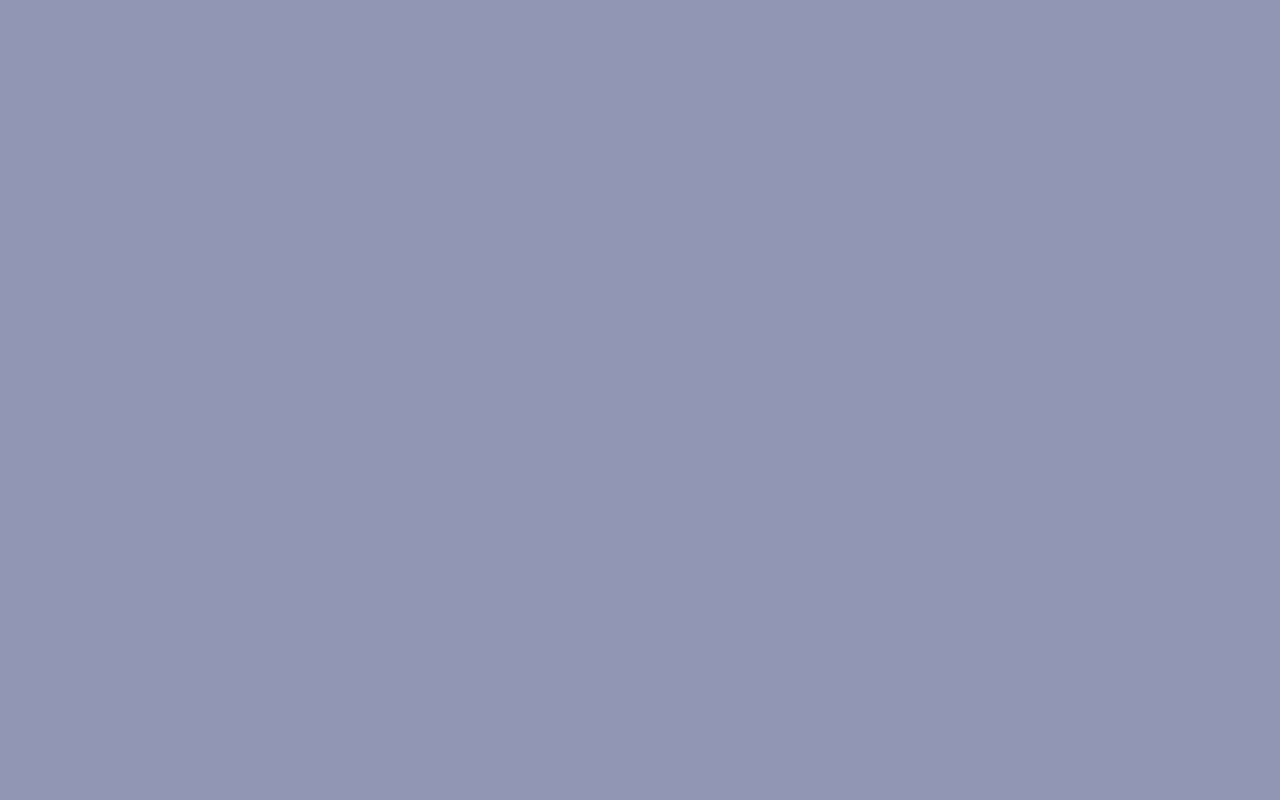
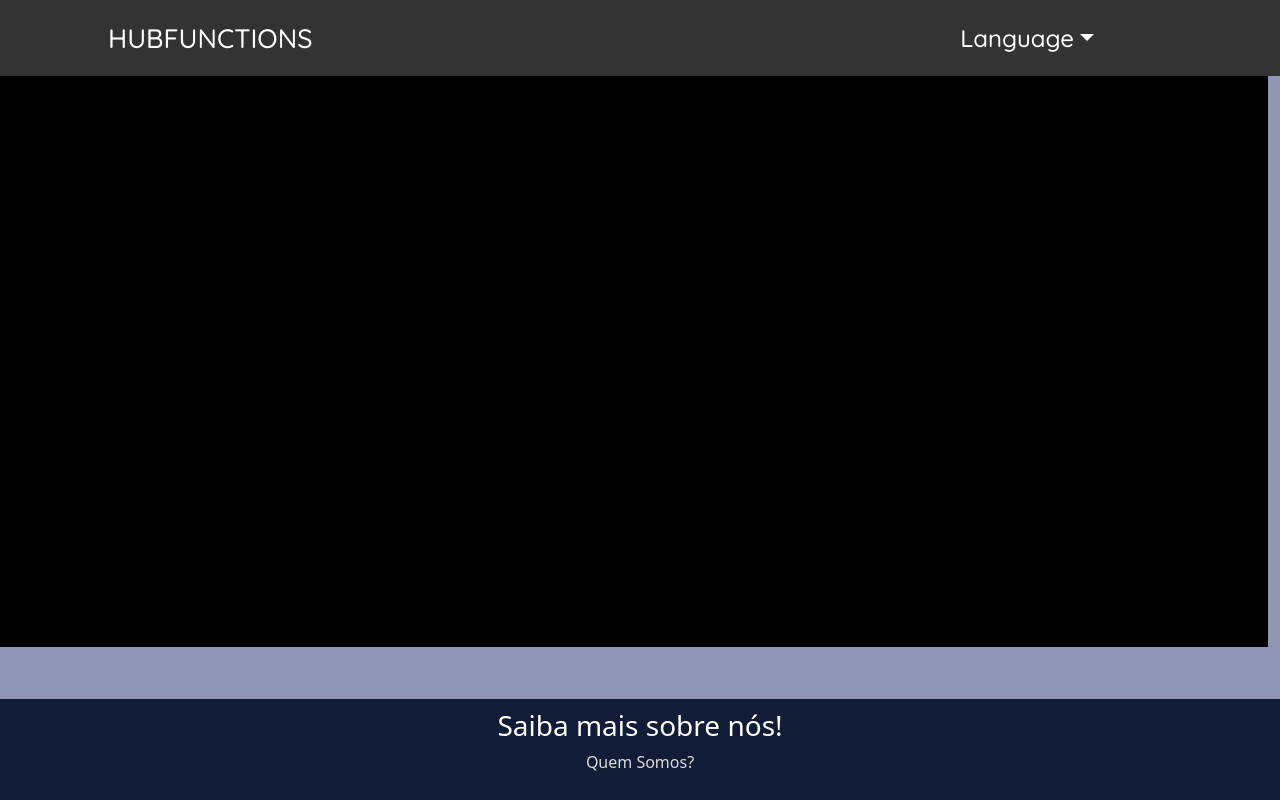
Before and after one commit to Fooyer/HuBFunctions, a React (Create React App) app: page /criar-funcao in a window 1280 px wide. Before the commit this address had no page. Built offline with nearby package versions, Linux system fonts and the light colour scheme.

Commit message:
create function

```diff
--- a/package.json
+++ b/package.json
@@ -11,7 +11,7 @@
     "react": "^18.2.0",
     "react-bootstrap": "^2.7.2",
     "react-dom": "^18.2.0",
-    "react-router-dom": "^6.8.1",
+    "react-router-dom": "^6.8.2",
     "react-scripts": "5.0.1",
     "serve-handler": "^6.1.5",
     "web-vitals": "^2.1.4"
@@ -42,6 +42,7 @@
   },
   "devDependencies": {
     "http-server-spa": "^1.3.0",
-    "serve": "^14.2.0"
+    "serve": "^14.2.0",
+    "supabase": "^1.40.1"
   }
 }
--- /dev/null
+++ b/src/components/createFunction/createFunction.css
@@ -0,0 +1,5 @@
+.screenCreateFunction{
+    width: 100vw;
+    height: 80.9vh;
+    background-color: black;
+}
--- /dev/null
+++ b/src/components/createFunction/createFunction.js
@@ -0,0 +1,26 @@
+// Import Styles
+
+import "./createFunction.css"
+
+// Import Frameworks
+
+import { Col, Row } from "react-bootstrap";
+
+// Component Description HTML Code
+
+function CreateFunction(){
+
+    return (
+        <>
+            <Row className="screenCreateFunction">
+
+
+
+            </Row>
+
+        </>
+    )
+
+}
+
+export default CreateFunction;
--- /dev/null
+++ b/src/pages/newFunction/newFunction.css
@@ -0,0 +1,6 @@
+.App {
+    width: 100%;
+    height: auto;
+    background-color: rgb(144, 150, 179);
+    min-height: 80vh;
+  }
--- /dev/null
+++ b/src/pages/newFunction/newFunction.js
@@ -0,0 +1,33 @@
+// Import Styles
+
+import "./newFunction.css"
+
+// Frameworks Imports
+
+import 'bootstrap/dist/css/bootstrap.min.css';
+
+// Components Imports
+
+import Header from '../../components/header/header'
+import Footer from '../../components/footer/footer';
+import CreateFunction from "../../components/createFunction/createFunction";
+
+// Page Home HTML Code
+
+function NewFunction(){
+
+    return (
+        <div className="App">
+
+            <Header />
+
+            <CreateFunction />
+
+            <Footer />
+
+        </div>
+    )
+
+}
+
+export default NewFunction;
--- a/src/routes.js
+++ b/src/routes.js
@@ -6,6 +6,7 @@ import { Route, BrowserRouter, Routes } from "react-router-dom";
 
 import Home from './pages/home/home';
 import Sobre from "./pages/sobre/sobre";
+import NewFunction from "./pages/newFunction/newFunction";
 
 // App code
 
@@ -17,6 +18,7 @@ function PageRoutes() {
 
             <Route element={<Home />} path="/" exact />
             <Route element={<Sobre />} path="/sobre" exact />
+            <Route element={<NewFunction />} path="/criar-funcao" exact />
 
         </Routes>
     </BrowserRouter>
```
Also changed, not shown: 1 other file (tests, documents, lock files or other folders).
